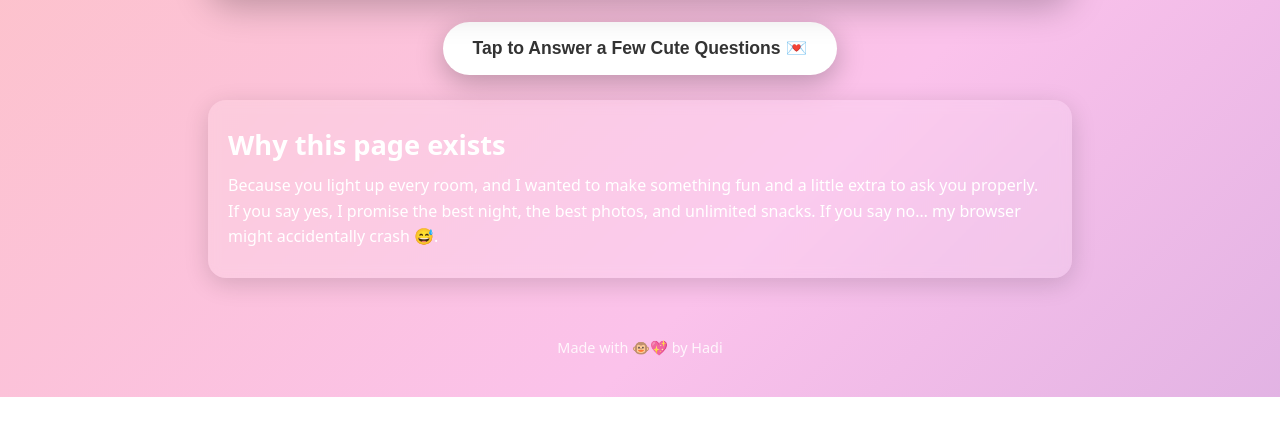
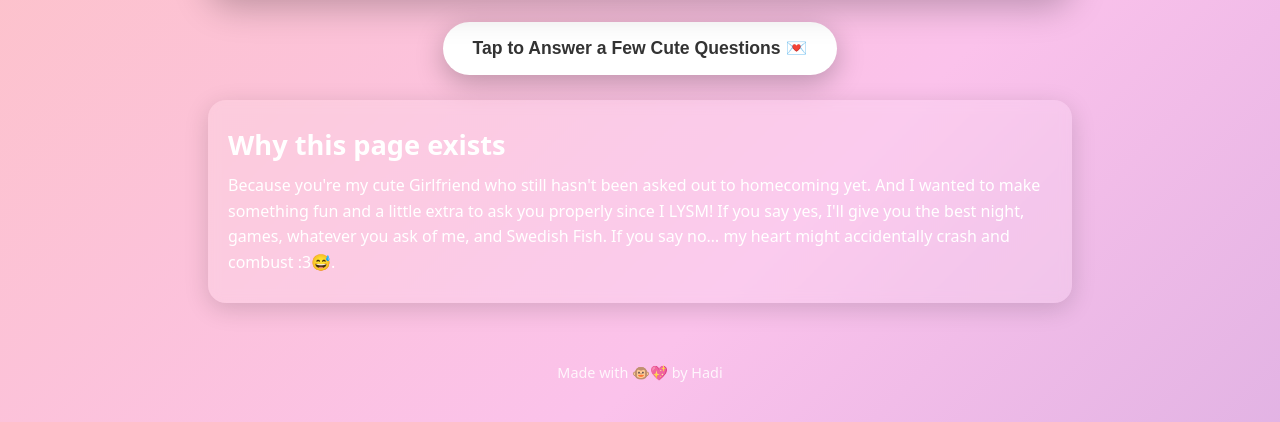
Before and after one commit to aliabdulrazek319-png/aliabdulrazek319-png.github.io, a plain HTML site: page index.html in a window 1280 px wide. Shown: the part 810-1232 px from the top of the page. Before the commit the page ends 1207 px from the top, so only its background shows below. Drawn offline with Linux system fonts and the light colour scheme.

Commit message:
Update introMessage for homecoming proposal

```diff
--- a/index.html
+++ b/index.html
@@ -104,7 +104,9 @@
       herName: "Monkey Smiggie",
       yourName: "Hadi",
       videoEmbedUrl: "https://www.youtube.com/embed/dQw4w9WgXcQ?rel=0&modestbranding=1",
-      introMessage: "Because you light up every room, and I wanted to make something fun and a little extra to ask you properly. If you say yes, I promise the best night, the best photos, and unlimited snacks. If you say no… my browser might accidentally crash 😅.",
+     introMessage: `Because you're my cute Girlfriend who still hasn't been asked out to homecoming yet. And I wanted to make something fun and a little extra to ask you properly since I LYSM! If you say yes, I'll give you the best night, games, whatever you ask of me, and Swedish Fish. If you say no… my heart might accidentally crash and combust :3😅.`,
+
+
       monkeyEmojis: ["🐵","🙈","🙉","🙊"],
       monkeyCount: 36
     };
```
